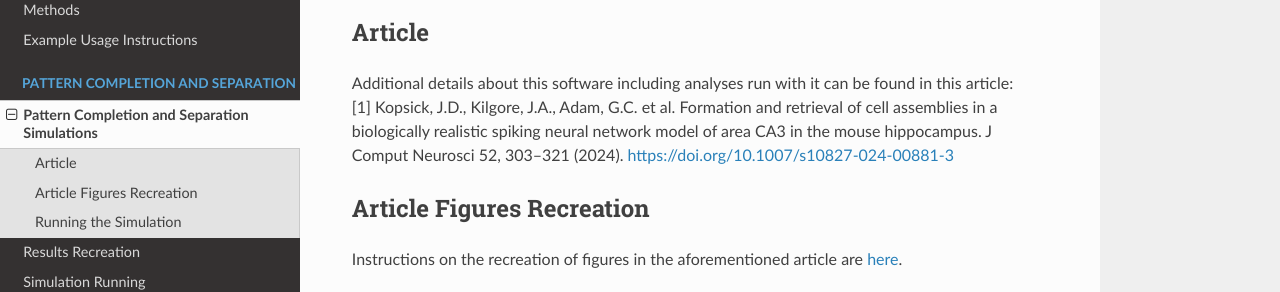
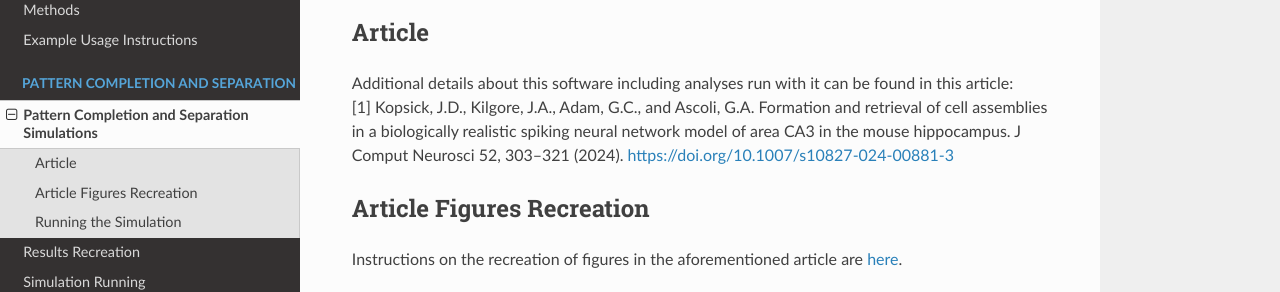
Before and after one commit to Hippocampome-Org/hco_dev_docs, a Sphinx documentation site: the page built from docs/pattern_comp_sep/overview.md, in a window 1280 px wide. Shown: the part 216-508 px from the top of the page. Built offline with Sphinx 7.4.7 and the Read the Docs theme 3.1.0, drawn with Linux system fonts in a browser that asks for light colours.

Commit message:
updated reference

```diff
--- a/docs/pattern_comp_sep/overview.md
+++ b/docs/pattern_comp_sep/overview.md
@@ -6,7 +6,7 @@ This documentation provides further information about use of and development wit
 ## Article
 
 Additional details about this software including analyses run with it can be found in this article:
-<br>\[1\] Kopsick, J.D., Kilgore, J.A., Adam, G.C. et al. Formation and retrieval of cell assemblies in a biologically realistic spiking neural network model of area CA3 in the mouse hippocampus. J Comput Neurosci 52, 303–321 (2024). [https://doi.org/10.1007/s10827-024-00881-3](https://doi.org/10.1007/s10827-024-00881-3)
+<br>\[1\] Kopsick, J.D., Kilgore, J.A., Adam, G.C., and Ascoli, G.A. Formation and retrieval of cell assemblies in a biologically realistic spiking neural network model of area CA3 in the mouse hippocampus. J Comput Neurosci 52, 303–321 (2024). [https://doi.org/10.1007/s10827-024-00881-3](https://doi.org/10.1007/s10827-024-00881-3)
 
 ## Article Figures Recreation
 
```
